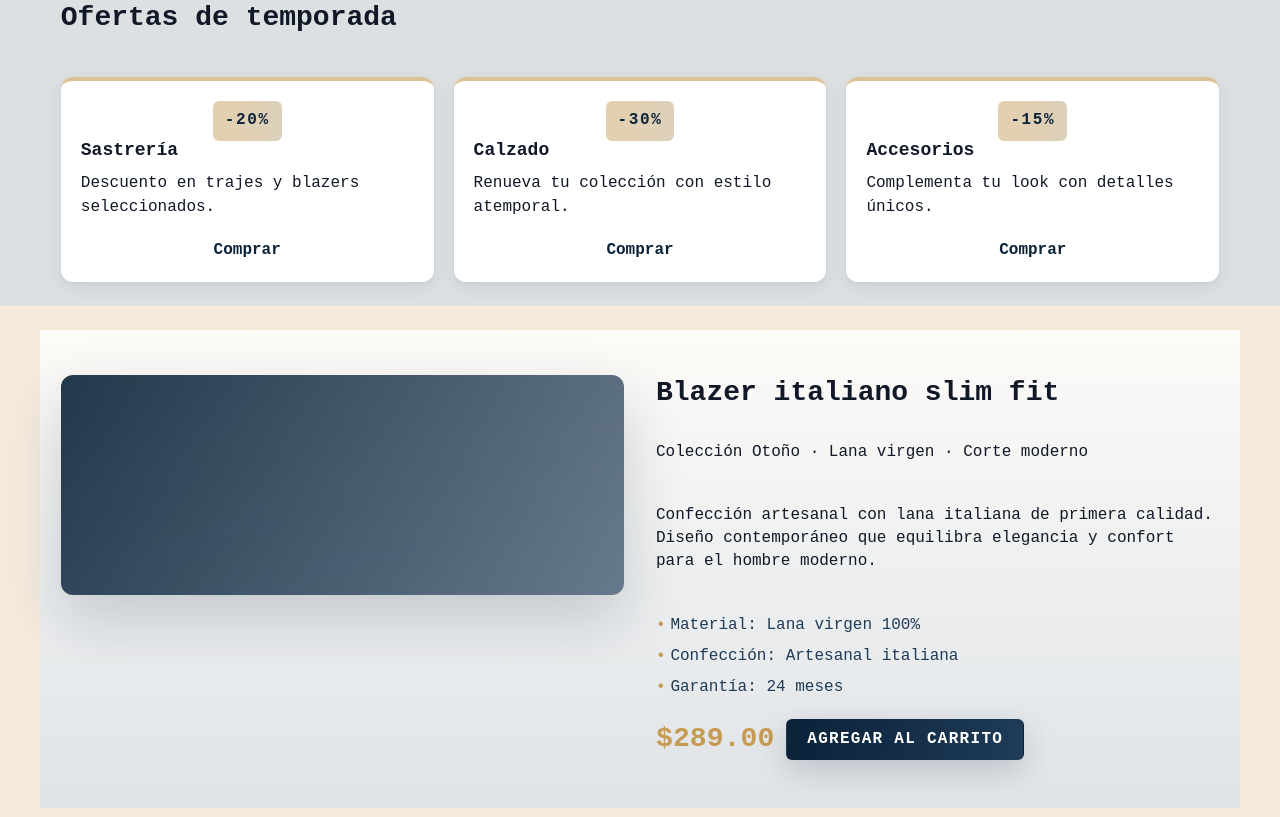
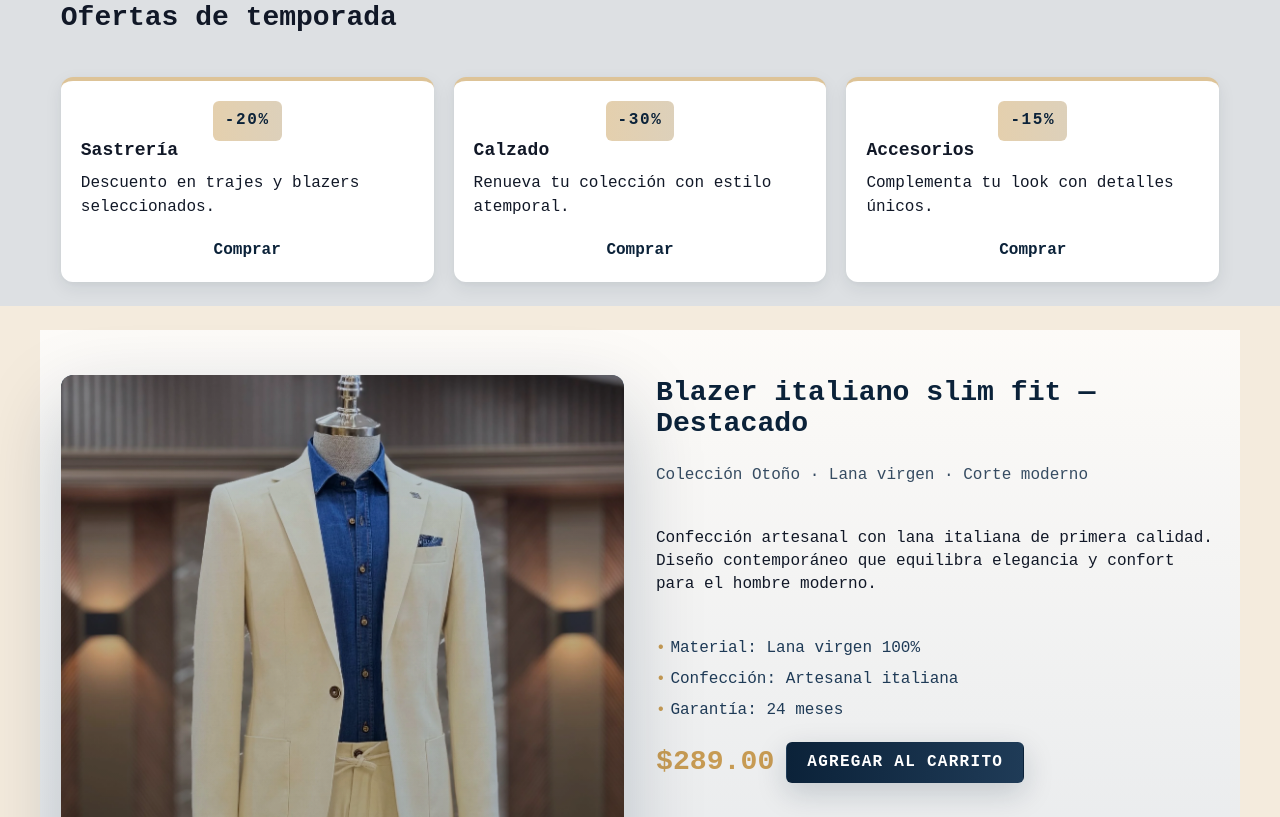
Before and after one commit to mqrcoant/figmalab2, a plain HTML site: page index.html in a window 1280 px wide. Shown: the part 1983-2800 px from the top of the page. Drawn offline with Linux system fonts and the light colour scheme.

Commit message:
final estructura

```diff
--- a/assets/css/components.css
+++ b/assets/css/components.css
@@ -233,3 +233,10 @@ input:invalid { border-color: var(--color-danger); }
 /* Smoothness for showing/hiding (optional) */
 .catalog-grid article { transition: opacity 220ms var(--ease-std), transform 220ms var(--ease-std); }
 .catalog-grid article[style*="display: none"] { opacity: 0; transform: scale(0.99); }
+
+/* Featured product image and overlay styles */
+.product-visual { position: relative; overflow: hidden; }
+.product-visual img.product-feature-img { width: 100%; height: 100%; object-fit: cover; display: block; border-radius: inherit; }
+.product-visual .product-visual-overlay { position: absolute; inset: 0; border-radius: inherit; background: linear-gradient(180deg, rgba(11,34,57,0.22), rgba(11,34,57,0.38)); mix-blend-mode: multiply; pointer-events: none; }
+.product-feature h2 { color: var(--color-primary); font-size: clamp(1.5rem, 2.2vw, 2rem); margin-bottom: 0.25rem; }
+.product-feature .muted { color: color-mix(in srgb, var(--color-secondary) 78%, black 10%); }
--- a/assets/css/layout.css
+++ b/assets/css/layout.css
@@ -45,10 +45,10 @@ main > section { padding: calc(var(--space-lg) - 0.5rem) 0; }
 
 /* HERO (primera sección): grid with gradient + background image example */
 main > section:first-of-type {
-  /* richer hero: layered gradient using palette + image */
-  background: linear-gradient(135deg, var(--gradient-hero-start), var(--gradient-hero-mid) 50%, transparent 70%), linear-gradient(180deg, rgba(199,155,83,0.06), transparent 40%), url('../images/hero.jpg');
+  /* richer hero: layered gradient using palette + image (Ascent hero) */
+  background: linear-gradient(135deg, var(--gradient-hero-start), var(--gradient-hero-mid) 50%, transparent 70%), linear-gradient(180deg, rgba(199,155,83,0.06), transparent 40%), url('../images/ascent.jpg');
   background-repeat: no-repeat;
-  background-position: center right;
+  background-position: center center;
   background-size: cover;
 }
 main > section:first-of-type > div:first-of-type {
@@ -164,7 +164,7 @@ footer[role="contentinfo"] > div {
   border-radius: var(--radius-md);
   position: relative;
   background: linear-gradient(140deg, rgba(11,34,57,0.65), rgba(31,59,87,0.38)),
-    url('https://images.unsplash.com/photo-1521572163474-6864f9cf17ab?auto=format&fit=crop&w=720&q=80');
+    url('../images/ascent.jpg');
   background-size: cover;
   background-position: center;
   box-shadow: 0 20px 48px rgba(11,34,57,0.16);
@@ -259,8 +259,8 @@ footer[role="contentinfo"] > div {
 .product-visual {
   background: linear-gradient(125deg, rgba(11,34,57,0.9), rgba(31,59,87,0.65));
   border-radius: var(--radius-lg, 20px);
-  box-shadow: 0 24px 60px rgba(11,34,57,0.18);
-  min-height: clamp(320px, 38vw, 460px);
+  box-shadow: 0 30px 80px rgba(11,34,57,0.22);
+  min-height: clamp(380px, 48vw, 560px);
 }
 
 .product-actions { justify-content: flex-start; gap: var(--space-md); }
--- a/index.html
+++ b/index.html
@@ -218,10 +218,13 @@
       <!-- PRODUCT: single product detail section -->
       <section id="producto">
         <div class="container product-feature">
-          <div class="product-visual animate-float" aria-hidden="true"></div>
+          <div class="product-visual animate-float" aria-hidden="true">
+            <img src="assets/images/blazer-destacado.webp" alt="Blazer italiano slim fit - destacado" class="product-feature-img" loading="eager" />
+            <div class="product-visual-overlay"></div>
+          </div>
           <div class="product-copy">
-            <h2>Blazer italiano slim fit</h2>
-            <p>Colección Otoño · Lana virgen · Corte moderno</p>
+            <h2>Blazer italiano slim fit — Destacado</h2>
+            <p class="muted">Colección Otoño · Lana virgen · Corte moderno</p>
             <p>Confección artesanal con lana italiana de primera calidad. Diseño contemporáneo que equilibra elegancia y confort para el hombre moderno.</p>
             <ul>
               <li>Material: Lana virgen 100%</li>
```
Also changed, not shown: assets/images/ascent.jpg (added), assets/images/blazer-destacado.webp (added).
